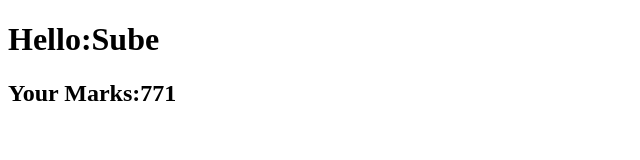
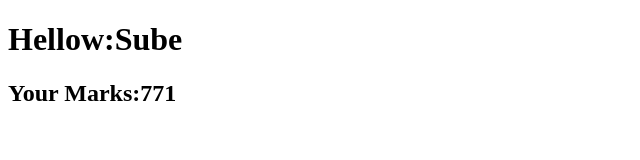
Before and after one commit to SUBE007/ReactSelfLearning, a React (Create React App) app: page / in a window 1280 px wide. Shown: the top 160 px of the page, without its empty margins (0-640 px from the left). Built offline with nearby package versions, Linux system fonts and the light colour scheme.

Commit message:
[SUBE]refactor marks props and name props and use of this.props

```diff
--- a/src/Student.js
+++ b/src/Student.js
@@ -1,11 +1,37 @@
-import React from "react";
+import React, { Component } from "react";
 
-const Student=props=>{
-      return(
-            <div>
-              <h1>Hello:{props.name}</h1>
-              <h2> Your Marks:{props.marks}</h2>
-            </div>
-      )
+// const Student=props=>{
+//       return(
+//             <div>
+//               <h1>Hello:{props.name}</h1>
+//               <h2> Your Marks:{props.marks}</h2>
+//             </div>
+//       )
+// }
+
+
+// class Student extends Component{
+//       render(){
+//             return (
+//             <div>
+//                 <h1>Hellow:</h1>
+//             <   h2>Your Marks:</h2>
+//             </div>
+
+//             );
+//       }
+//     }
+
+class Student extends Component{
+  render(props){
+        return (
+        <div>
+            <h1>Hellow:{this.props.name}</h1>
+        <   h2>Your Marks:{this.props.marks}</h2>
+        </div>
+
+        );
+  }
 }
+
 export default Student;
```
